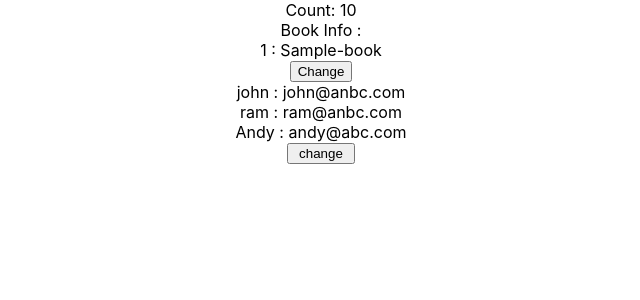
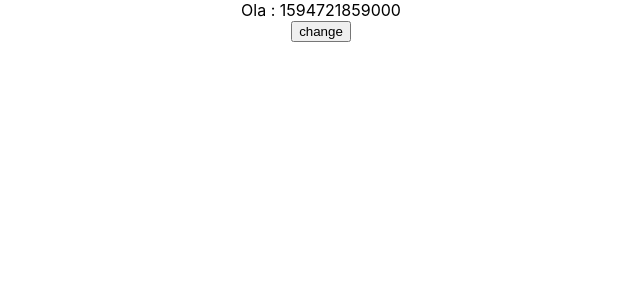
Before and after one commit to Milan-Pro/React, a React (Create React App) app in the folder reactbasics/: page / in a window 1280 px wide. Shown: the top 300 px of the page, without its empty margins (319-959 px from the left). Built offline with nearby package versions, Linux system fonts and the light colour scheme.

Commit message:
useContext hook demo

```diff
--- a/reactbasics/src/App.tsx
+++ b/reactbasics/src/App.tsx
@@ -12,8 +12,9 @@ import './App.css';
 //import { StateDemo } from './StateDemo';
 //import { Student } from './StudentComponent'
 //import { countReset } from 'console';
-import { Counter } from './Counter';
-import { Contacts } from "./Contacts";
+//import { Counter } from './Counter';
+//import { Contacts } from "./Contacts";
+import { ContextDemo } from './ContextDemo';
 
 function App() {
 
@@ -80,7 +81,7 @@ function App() {
 
   //React hook demo
   //use state React hook demo
-  let b = {
+  /*let b = {
     id :1,
     name: "Sample-book"
   }
@@ -90,13 +91,20 @@ function App() {
       <Counter initial={ 10 } book={{
         id: 1,
         name: "Sample book"
-      }} /> */}
-      {/*passing the object book through variable b*/}
-      <Counter initial={ 10 } book={b} />
+      }} /> */
+    /*passing the object book through variable b*/
+      /*<Counter initial={ 10 } book={b} />
 
       <div className="App">
       <Contacts />
       </div>
+    </div>
+  );*/
+
+  //useContext hooks demo
+  return(
+    <div className="App">
+      <ContextDemo/>
     </div>
   );
 
--- /dev/null
+++ b/reactbasics/src/ContextDemo.tsx
@@ -0,0 +1,20 @@
+// showing context which is coming from another object, in this case Display object.
+import * as React from "react";
+
+import { MessageContext } from "./MessageContext";
+
+import { Display } from "./Display";
+import { IMessage } from "./common/IMessage";
+
+export class ContextDemo extends React.Component<any,any> {
+    public render() : JSX.Element {
+        let message : IMessage = {
+            message: "Ola",
+            time: new Date().getTime()
+        };
+
+        return <MessageContext.Provider value={ message }>
+                <Display />
+            </MessageContext.Provider>;
+    }
+}
--- /dev/null
+++ b/reactbasics/src/Display.tsx
@@ -0,0 +1,19 @@
+import * as React from "react";
+import { MessageContext } from "./MessageContext";
+
+import { IMessage } from "./common/IMessage";
+
+//using context here in this objext
+export function Display() : JSX.Element  {
+    let message : IMessage = React.useContext(MessageContext);
+    let [time,setTime] = React.useState(message.time);
+
+    return <div>
+        { message.message } : { time } <br/>
+
+        <input type="button" value="change" onClick={ () => {
+            message.time = new Date().getTime();
+            setTime(message.time);
+        }} />
+    </div>;
+}
--- /dev/null
+++ b/reactbasics/src/MessageContext.tsx
@@ -0,0 +1,8 @@
+import * as React from "react";
+import { IMessage } from "./common/IMessage";
+//Creating Message context suing interface IMessage and with generics function
+//Creating context
+export const MessageContext = React.createContext<IMessage>({
+    message: "Hello",
+    time: new Date().getTime()
+});
--- /dev/null
+++ b/reactbasics/src/common/IMessage.ts
@@ -0,0 +1,4 @@
+export interface IMessage {
+    message: string;
+    time: number;
+}
```
Also changed, not shown: reactbasics/src/common/IInvoice.ts (renamed from reactbasics/src/common/IInvoice.tsx), reactbasics/src/common/IProduct.ts (renamed from reactbasics/src/common/IProduct.tsx).
